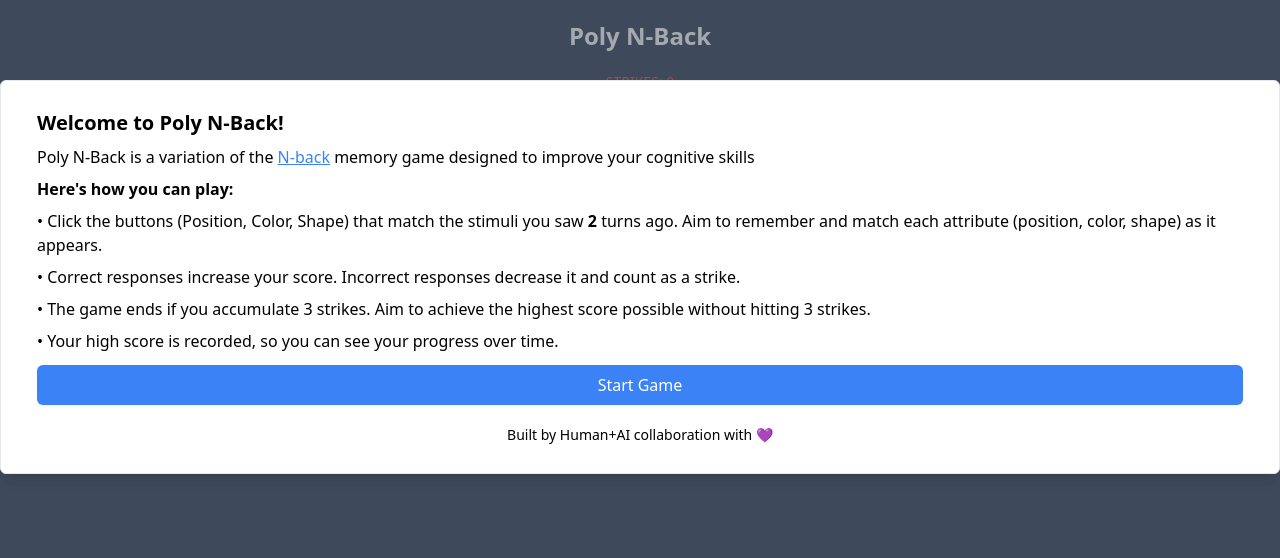
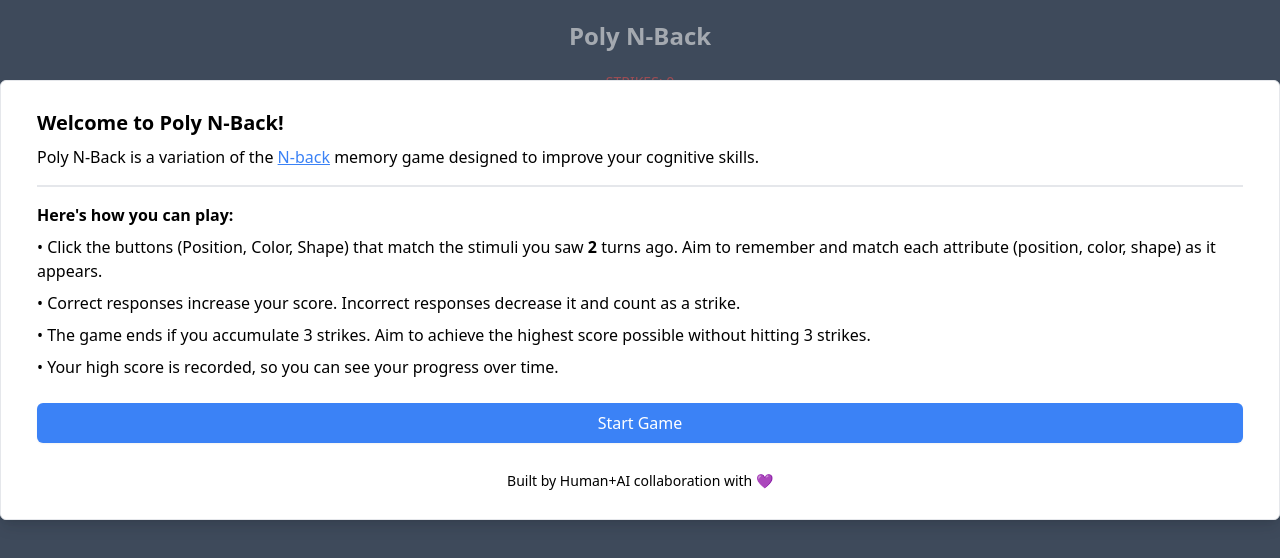
Before and after one commit to sethatwood/multi-n-back, a Vue app: page / in a window 1280 px wide. Shown: the top 558 px of the page. Built offline with nearby package versions, Linux system fonts and the light colour scheme.

Commit message:
feat: improves modal

```diff
--- a/src/App.vue
+++ b/src/App.vue
@@ -4,8 +4,10 @@
       <div class="instructions mt-2 px-4">
         <h2 class="text-xl font-semibold">Welcome to Poly N-Back!</h2>
         <p class="text-md mt-2">
-          Poly N-Back is a variation of the <a href="https://en.wikipedia.org/wiki/N-back" class="text-blue-500 hover:text-blue-700 underline" target="_blank">N-back</a> memory game designed to improve your cognitive skills</p>
-        <p class="text-md mt-2 font-semibold">
+          Poly N-Back is a variation of the <a href="https://en.wikipedia.org/wiki/N-back" class="text-blue-500 hover:text-blue-700 underline" target="_blank">N-back</a> memory game designed to improve your cognitive skills.
+        </p>
+        <div class="border mt-4" />
+        <p class="text-md mt-4 font-semibold">
           Here's how you can play:
         </p>
         <p class="text-md mt-2">
@@ -22,11 +24,11 @@
         </p>
       </div>
       <div class="items-center px-4 py-3">
-        <button @click="startGame" class="px-4 py-2 bg-blue-500 text-white text-base font-medium rounded-md w-full shadow-sm hover:bg-blue-700 focus:outline-none focus:ring-2 focus:ring-blue-300">
+        <button @click="startGame" class="mt-3 px-4 py-2 bg-blue-500 text-white text-base font-medium rounded-md w-full shadow-sm hover:bg-blue-700 focus:outline-none focus:ring-2 focus:ring-blue-300">
           Start Game
         </button>
       </div>
-      <div class="text-center text-sm py-2">
+      <div class="text-center text-sm py-2 mt-2">
         Built by Human+AI collaboration with 💜
       </div>
     </div>
```
